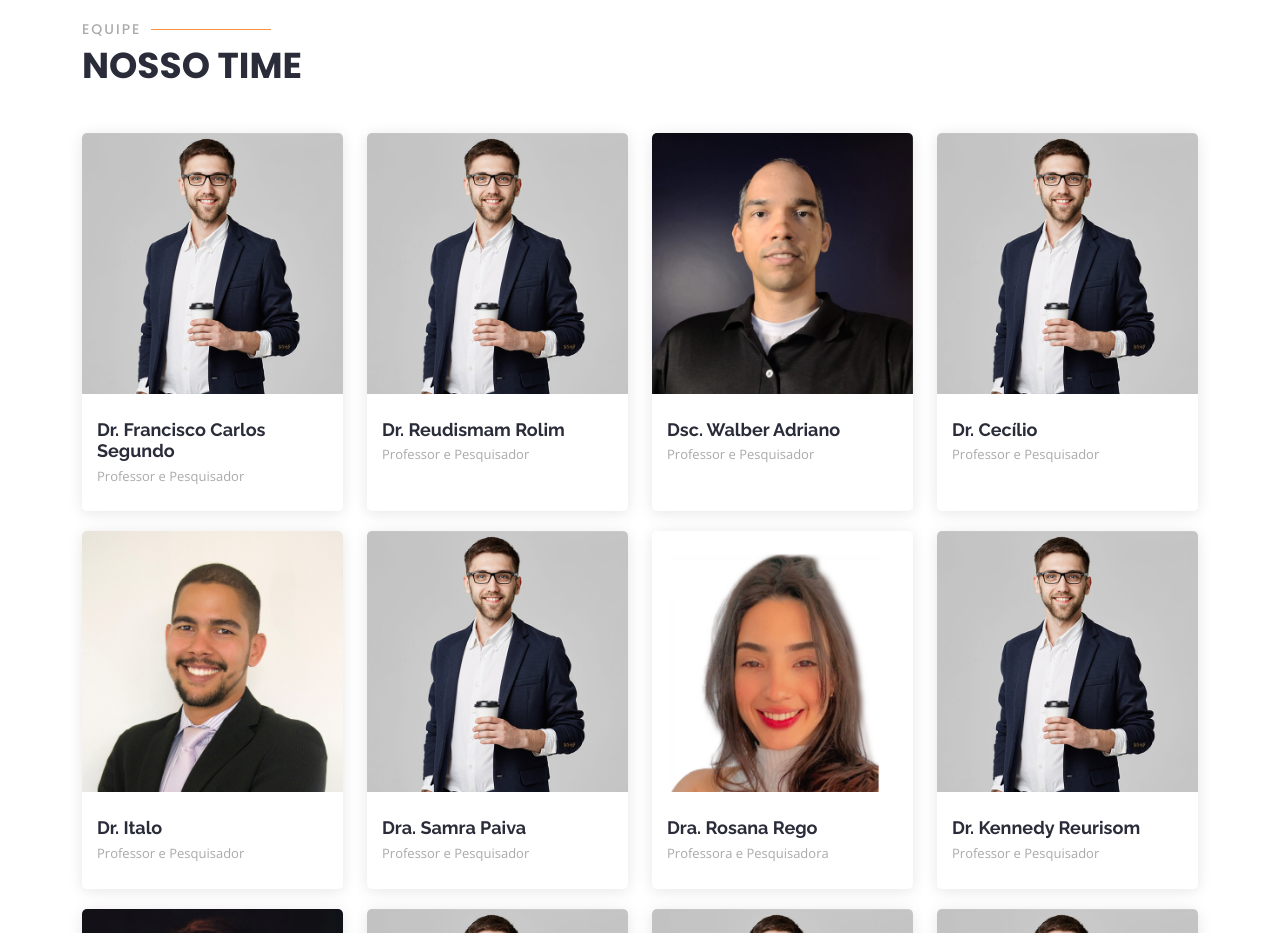
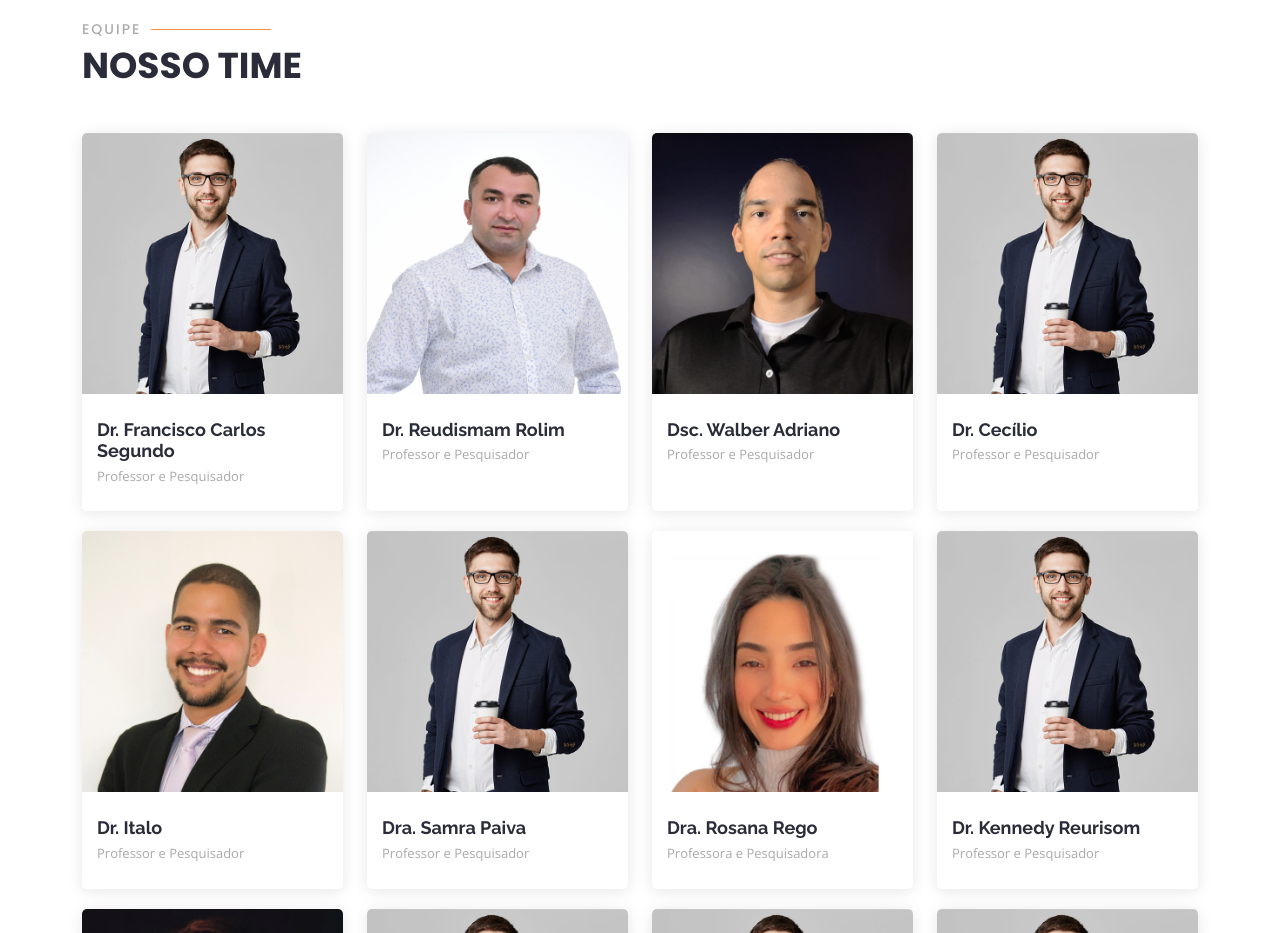
Before and after one commit to lisa-ufersa/lisa_website, a plain HTML site: page index.html in a window 1280 px wide. Shown: the part 2860-3793 px from the top of the page. Drawn offline with nearby package versions, Linux system fonts and the light colour scheme.

Commit message:
foto adicionada

```diff
--- a/index.html
+++ b/index.html
@@ -770,7 +770,7 @@
           <div class="col-lg-3 col-md-6 d-flex align-items-stretch">
             <div class="member" data-aos="fade-up" data-aos-delay="200">
               <div class="member-img">
-                <img src="assets/img/team/team-3.jpg" class="img-fluid" alt="">
+                <img src="assets/img/team/reudismam.jpeg" class="img-fluid" alt="">
                 <div class="social">
                   <a href=""><i class="bi bi-twitter"></i></a>
                   <a href=""><i class="bi bi-facebook"></i></a>
```
Also changed, not shown: assets/img/team/reudismam.jpeg (added).
